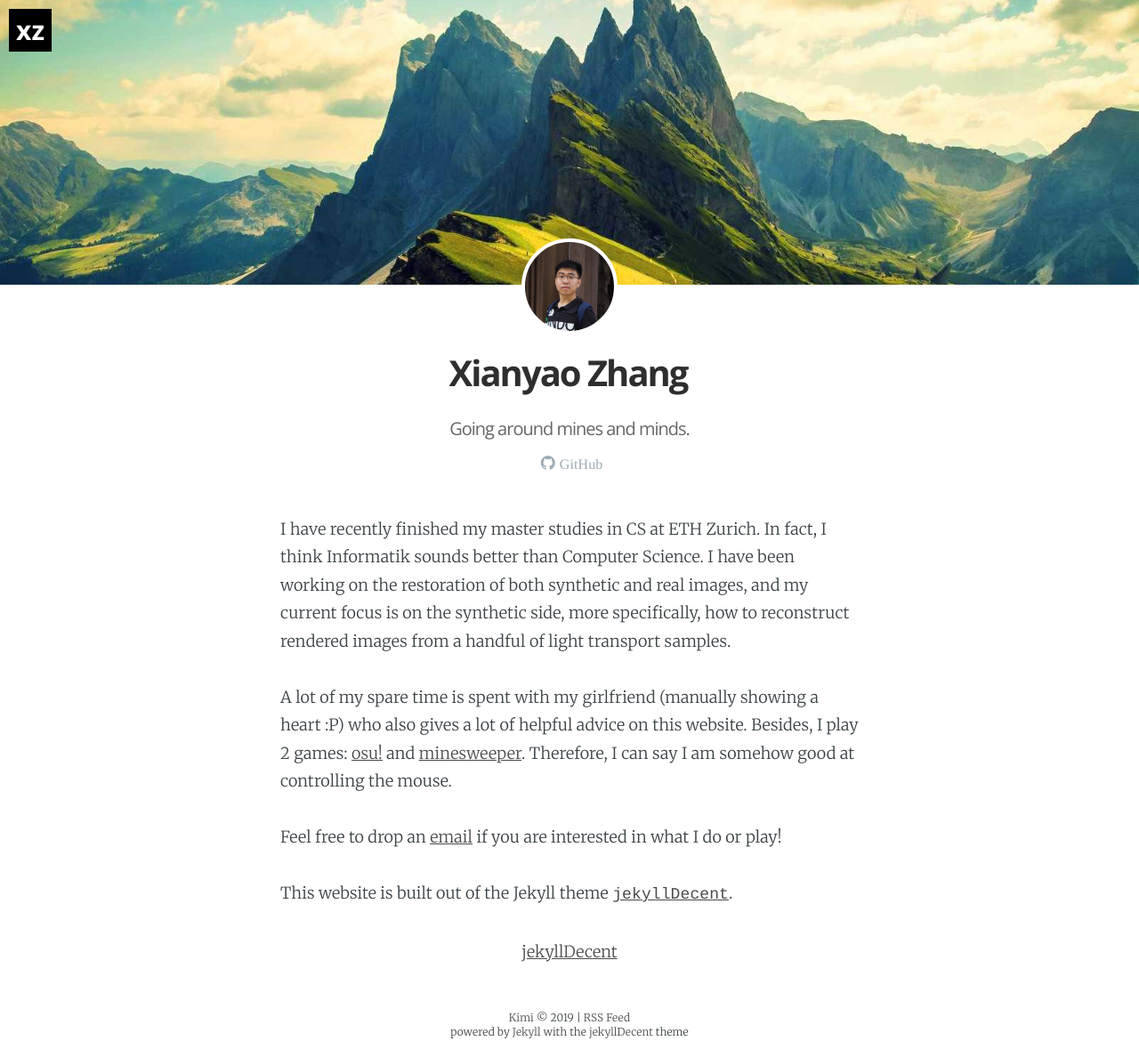
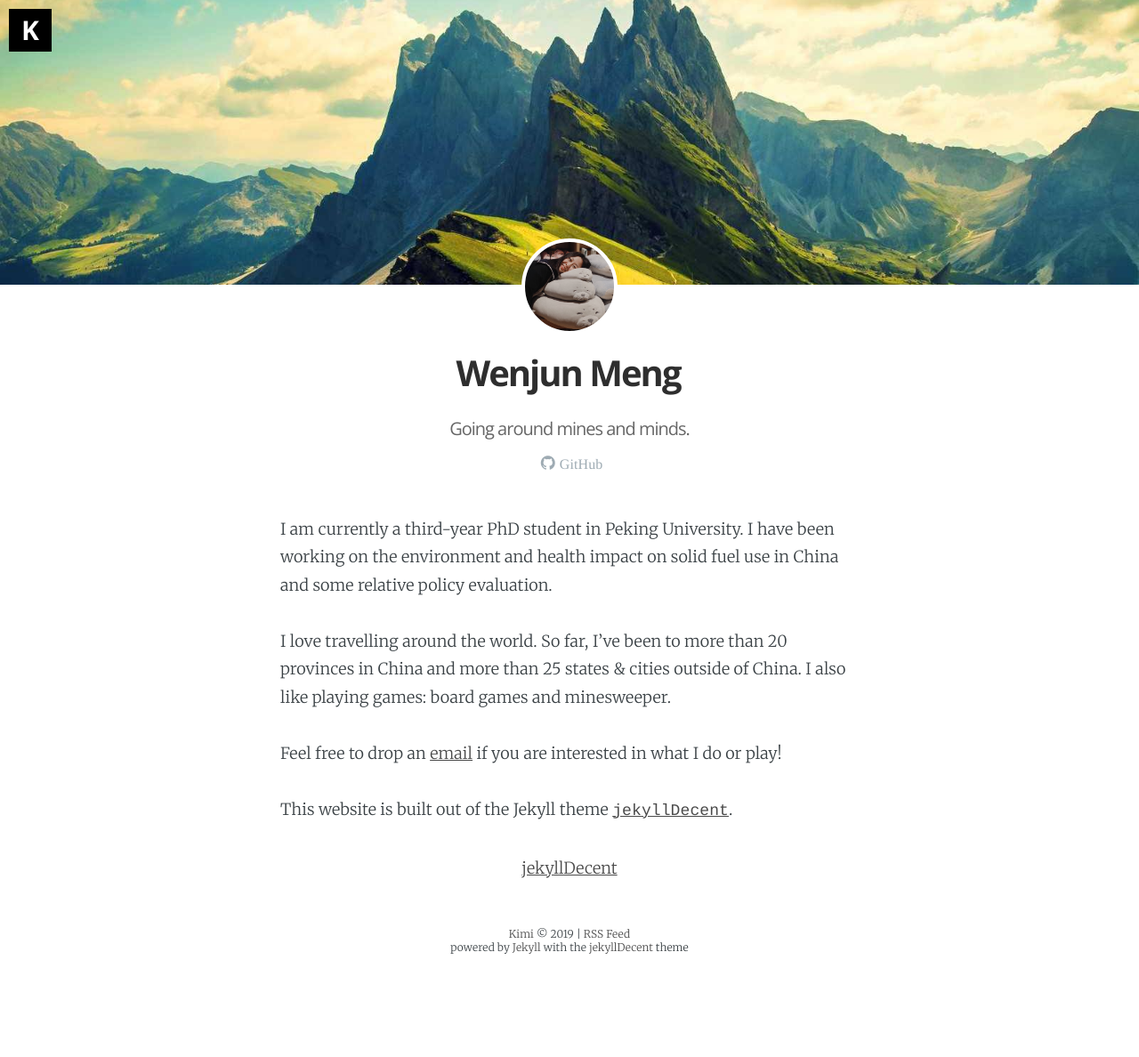
Before and after one commit to wjmeow/wjmeow.github.io, a Jekyll site: the page built from _pages/about.md, in a window 1280 px wide. Shown: the whole page at 89% size. Built offline with Jekyll 4.4.1, drawn with Linux system fonts in a browser that asks for light colours; some web fonts are replaced; after the commit the page ends 1094 px from its top, so only the background shows below that.

Commit message:
先来一点微小的工作

```diff
--- a/_includes/head.html
+++ b/_includes/head.html
@@ -26,8 +26,8 @@
     <link rel="alternate" type="application/rss+xml" title="{{ site.title }}" href="{{ "/feed.xml" | absolute_url  }}">
 
     <!-- https://github.com/joshbuchea/HEAD -->
-    <link rel="icon" href="{{ "/assets/zxy-bighead-16.png" | absolute_url }}" sizes="16x16" type="image/png">
-    <link rel="icon" href="{{ "/assets/zxy-bighead-32.png" | absolute_url }}" sizes="32x32" type="image/png">
-    <link rel="icon" href="{{ "/assets/zxy-bighead-48.png" | absolute_url }}" sizes="48x48" type="image/png">
-    <link rel="icon" href="{{ "/assets/zxy-bighead-62.png" | absolute_url }}" sizes="62x62" type="image/png">
+    <link rel="icon" href="{{ "/assets/mwj-bighead-16.png" | absolute_url }}" sizes="16x16" type="image/png">
+    <link rel="icon" href="{{ "/assets/mwj-bighead-32.png" | absolute_url }}" sizes="32x32" type="image/png">
+    <link rel="icon" href="{{ "/assets/mwj-bighead-48.png" | absolute_url }}" sizes="48x48" type="image/png">
+    <link rel="icon" href="{{ "/assets/mwj-bighead-62.png" | absolute_url }}" sizes="62x62" type="image/png">
 </head>
--- a/_layouts/about.html
+++ b/_layouts/about.html
@@ -14,7 +14,7 @@ layout: headless
     {% endunless %}
 {% endfor %}
 
-<a href="{{ "/" | absolute_url }}" class="logo-readium"><span class="logo">{{ author.initial | slice: 0, 2 | downcase }}</span></a>
+<a href="{{ "/" | absolute_url }}" class="logo-readium"><span class="logo">{{ author.initial }}</span></a>
 
 <section class="author-profile" itemprop="author" itemscope itemtype="http://schema.org/Person">
     {%  if author.cover %}
--- a/_pages/about.md
+++ b/_pages/about.md
@@ -1,20 +1,20 @@
 ---
 layout:    about
 permalink: "/about"
-author:    mkimish
-keywords:  about person demo example
-title:     About - MKimiSH
+author:   Kimi
+keywords:  about person
+title:     About - Kimi
 menutitle: About
 weight:    90
 excerpt:   This page contains a more casual description of the author.
 ---
 <script async defer src="https://buttons.github.io/buttons.js"></script>
 
-I have recently finished my master studies in CS at ETH Zurich. In fact, I think Informatik sounds better than Computer Science. I have been working on the restoration of both synthetic and real images, and my current focus is on the synthetic side, more specifically, how to reconstruct rendered images from a handful of light transport samples.
+I am currently a third-year PhD student in Peking University. I have been working on the environment and health impact on solid fuel use in China and some relative policy evaluation.
 
-A lot of my spare time is spent with my girlfriend (manually showing a heart :P) who also gives a lot of helpful advice on this website. Besides, I play 2 games: [osu!](https://osu.ppy.sh/home) and [minesweeper](http://www.minesweeper.info/worldranking.html). Therefore, I can say I am somehow good at controlling the mouse.
+I love travelling around the world. So far, I've been to more than 20 provinces in China and more than 25 states & cities outside of China. I also like playing games: board games and minesweeper.
 
-Feel free to drop an [email](mailto:xyzhang.qd@gmail.com) if you are interested in what I do or play!
+Feel free to drop an [email](mailto:wjmeng@pku.edu.cn) if you are interested in what I do or play!
 
 This website is built out of the Jekyll theme [`jekyllDecent`](https://github.com/jwillmer/jekyllDecent).
 
```
Also changed, not shown: Gemfile (added, +12 -0 lines), _data/authors.yml (+26 -25 lines), _data/cv.yml (+5 -21 lines), _pages/cv.html (+5 -5 lines), Gemfile.lock (added), assets/mwj-bighead-16.png (added), assets/mwj-bighead-32.png (added), assets/mwj-bighead-48.png (added), assets/mwj-bighead-62.png (added), assets/mwj-cv.png (added), assets/mwj.png (added), favicon.ico, 2 other files.
